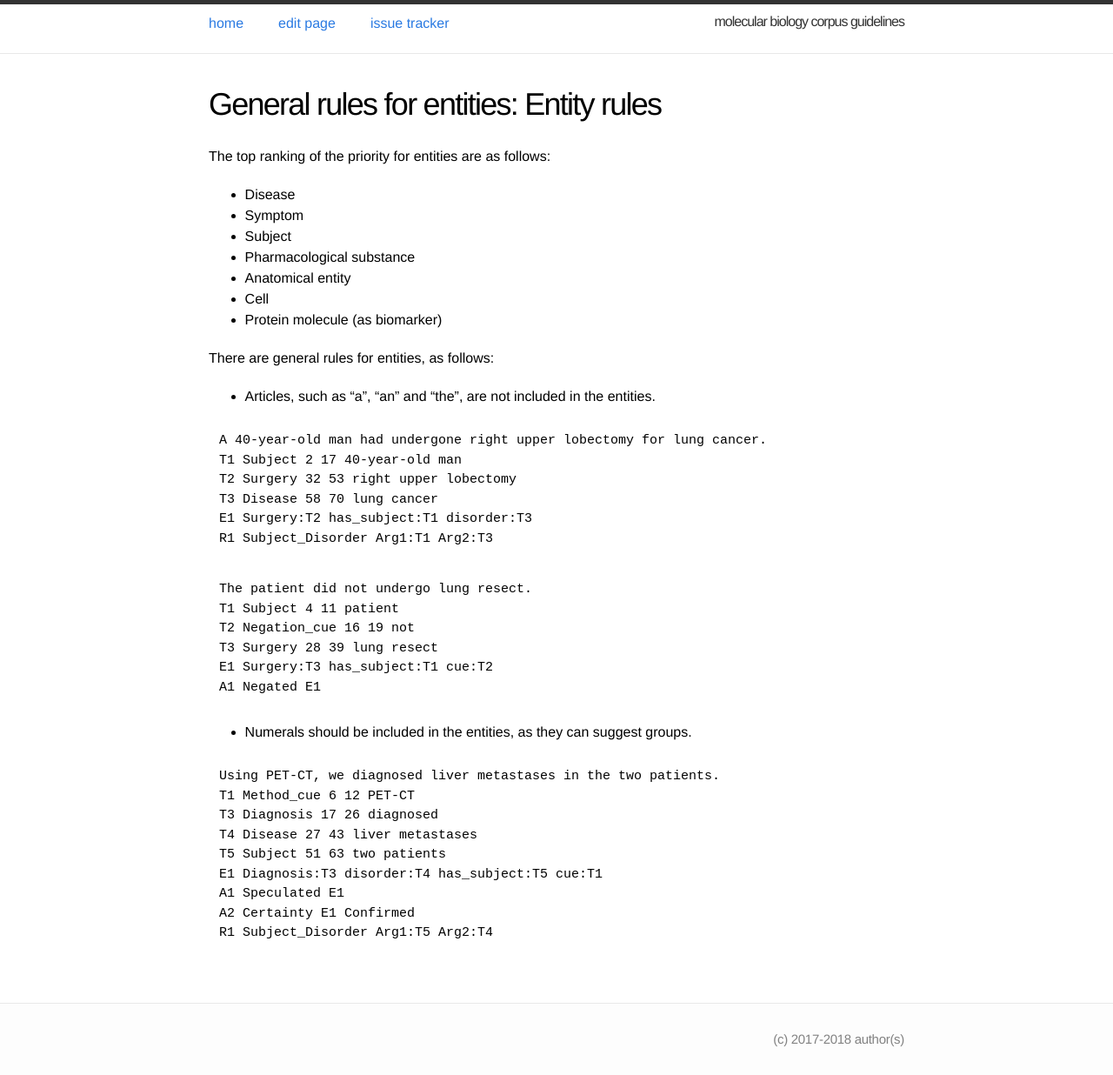
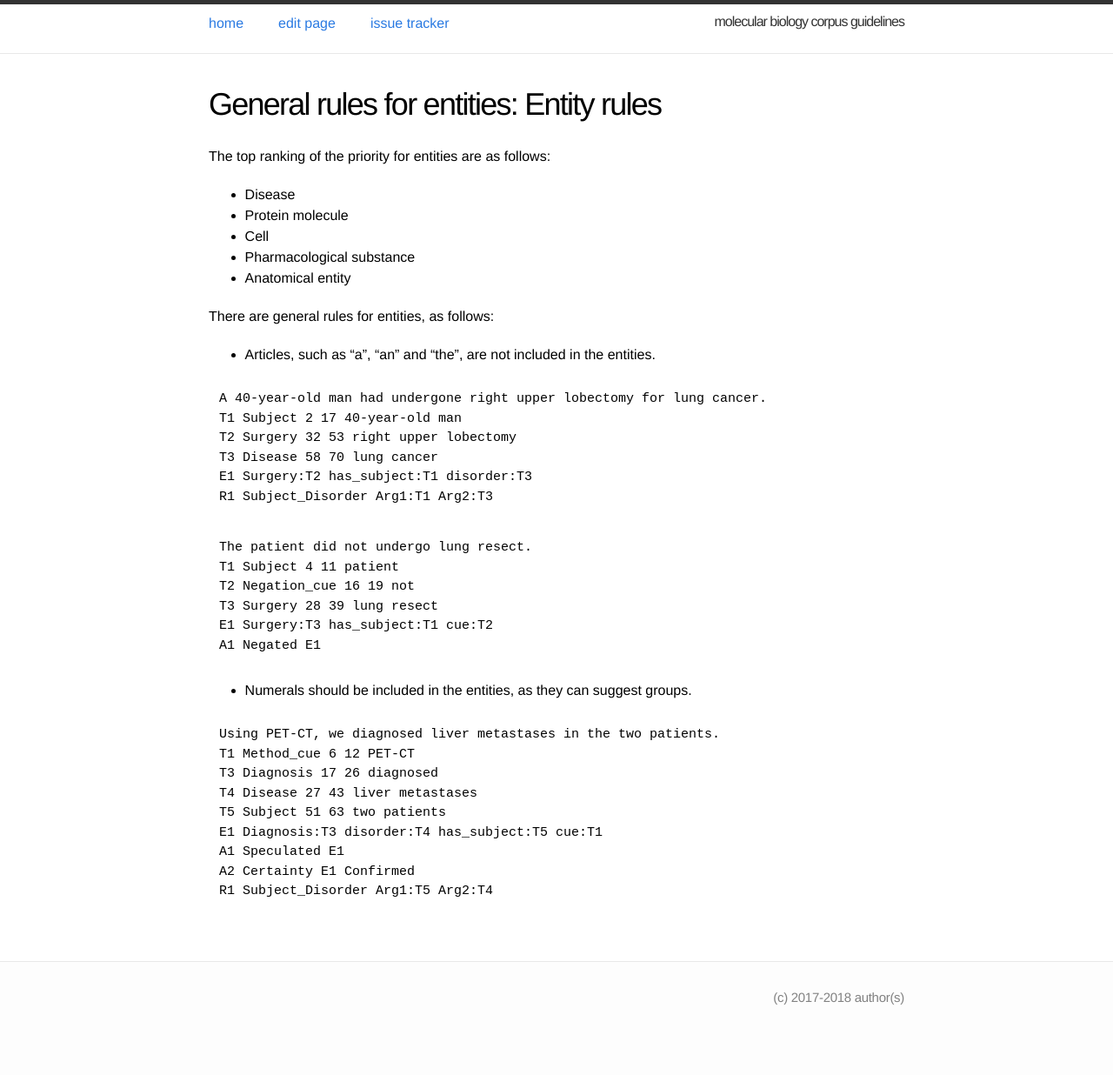
Before and after one commit to ezcatdb/molbiol_lung_corpus-guidelines, a Jekyll site: the page built from _entity/GeneralRules.md, in a window 1280 px wide. Shown: the whole page at 87% size. Built offline with Jekyll 4.4.1, drawn with Linux system fonts in a browser that asks for light colours; after the commit the page ends 1188 px from its top, so only the background shows below that.

Commit message:
Corrected top rank of priority in GeneralRules.md

```diff
--- a/_entity/GeneralRules.md
+++ b/_entity/GeneralRules.md
@@ -7,13 +7,10 @@ order: 0
 
 The top ranking of the priority for entities are as follows:
 - Disease
-- Symptom
-- Subject
+- Protein molecule
+- Cell
 - Pharmacological substance
 - Anatomical entity
-- Cell
-- Protein molecule (as biomarker)
-
 
 
 There are general rules for entities, as follows:
```
